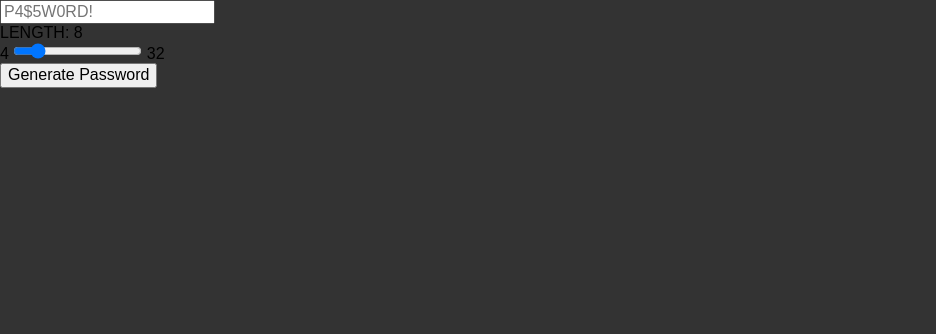
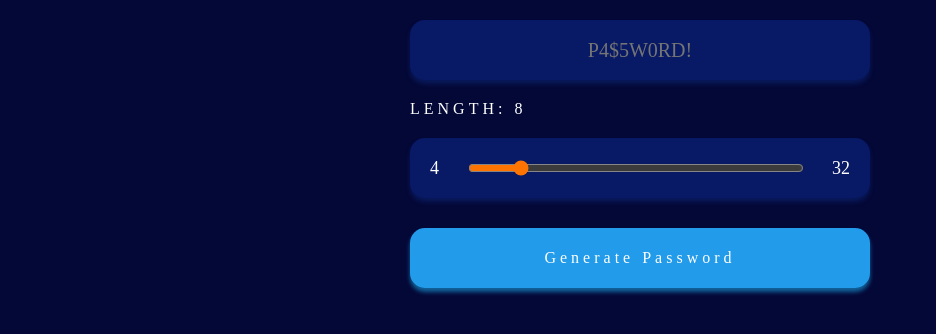
Before and after one commit to BeatrizRodriguezReglero/password-generator-vite, a website built with Vite: page src/index.html in a window 1280 px wide. Shown: the whole page, without its empty margins (0-936 px from the left). Built offline with nearby package versions, Linux system fonts and the light colour scheme; some packages are replaced by stand-ins of ours.

Commit message:
styles upload

```diff
--- a/src/css/styles.css
+++ b/src/css/styles.css
@@ -1,6 +1,78 @@
-body {
-	margin: 0;
-	font-family: sans-serif;
-	background-color: #333;
-	/* background-image: url(../assets/images/sleep-cat.jpeg); */
+
+body{
+    background-color: rgb(4, 8, 55);
+    display: flex;
+    align-items: center;
+   justify-content: center;
+   color: white;
+
 }
+.password-generator{
+
+    padding: 20px;
+    width: 95%;
+    max-width: 500px;
+    margin-left: auto;
+    margin-right: auto;
+
+}
+.password {
+    height: 60px;
+    width: 100%;
+
+    border: none;
+    outline: none;
+    border-radius: 15px;
+    color: white;
+    background-color: rgb(8, 25, 102);
+    box-shadow: 0 4px 4px rgb(8, 24, 88);
+    text-align: center;
+    font-size: 20px;
+    font-family: inherit;
+  }
+  .range-container {
+    display: flex;
+    align-items: center;
+    justify-content: space-between;
+    height: 60px;
+    width: 100%;
+    padding: 20px;
+    background-color: rgb(8, 25, 102);
+    box-shadow: 0 4px 4px rgb(8, 24, 88);
+    border-radius: 15px;
+    font-size: 18px;
+    margin-bottom: 30px;
+  }
+  .range-label {
+    display: block;
+    letter-spacing: 4px;
+    margin-bottom: 20px;
+    margin-top: 20px;
+  }
+
+  .range-input {
+    height: 10px;
+    width: 80%;
+
+    accent-color: rgb(255, 115, 0);
+  }
+
+  .button {
+    height: 60px;
+    width: 100%;
+    border: none;
+    color: inherit;
+    background-color: rgb(34, 155, 235);
+    box-shadow: 0 4px 4px rgb(17, 100, 156);
+    border-radius: 15px;
+    font-size: 16px;
+    letter-spacing: 4px;
+    cursor: pointer;
+    transition: transform 0.2s, background-color 0.2s , box-shadow 0.2s;
+  }
+
+  .button:hover {
+    transform: scale(1.05);
+    background-color: rgb(255, 115, 0);
+    box-shadow: 0 4px 4px rgb(184, 84, 2);
+  }
```
